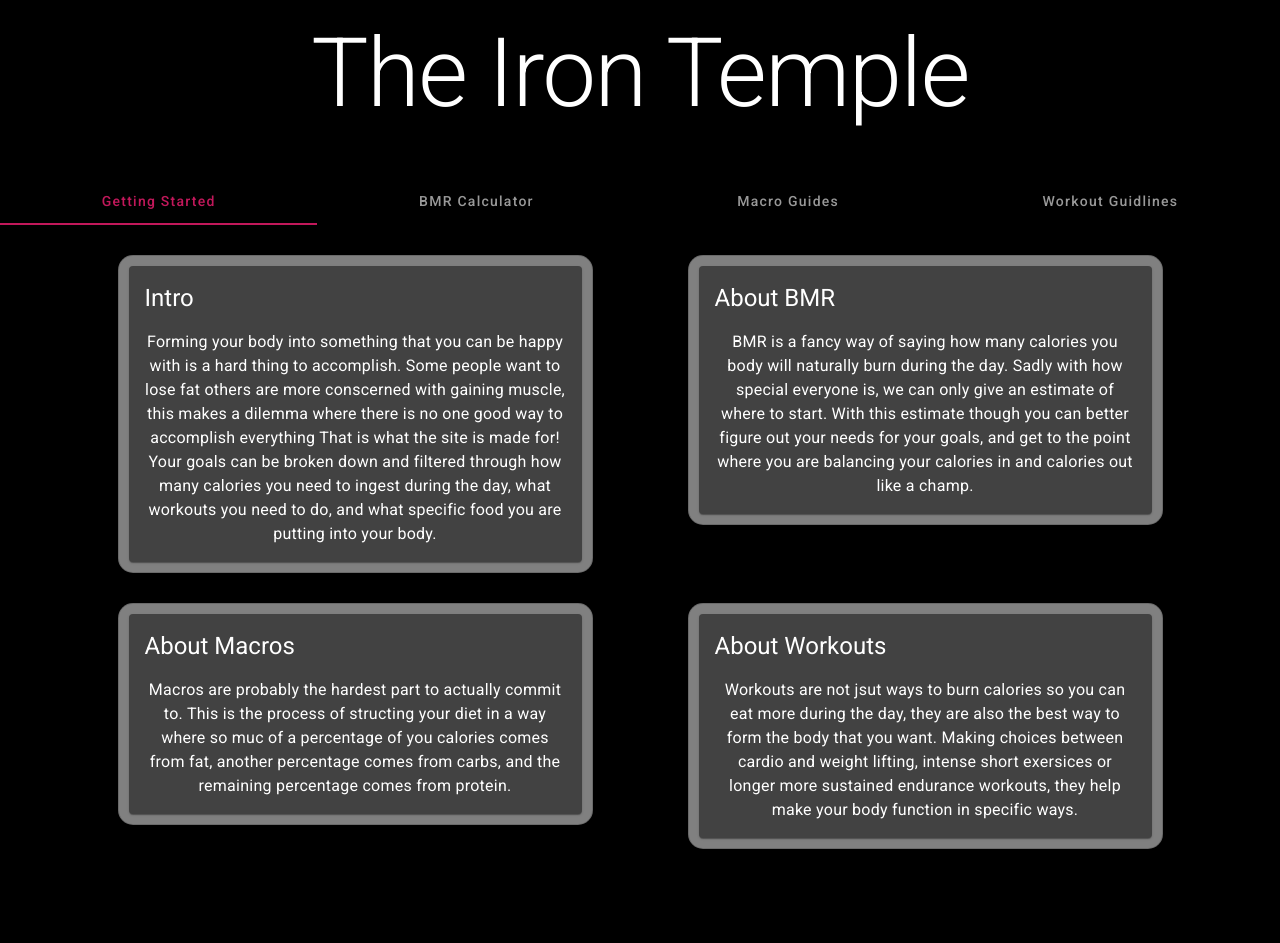
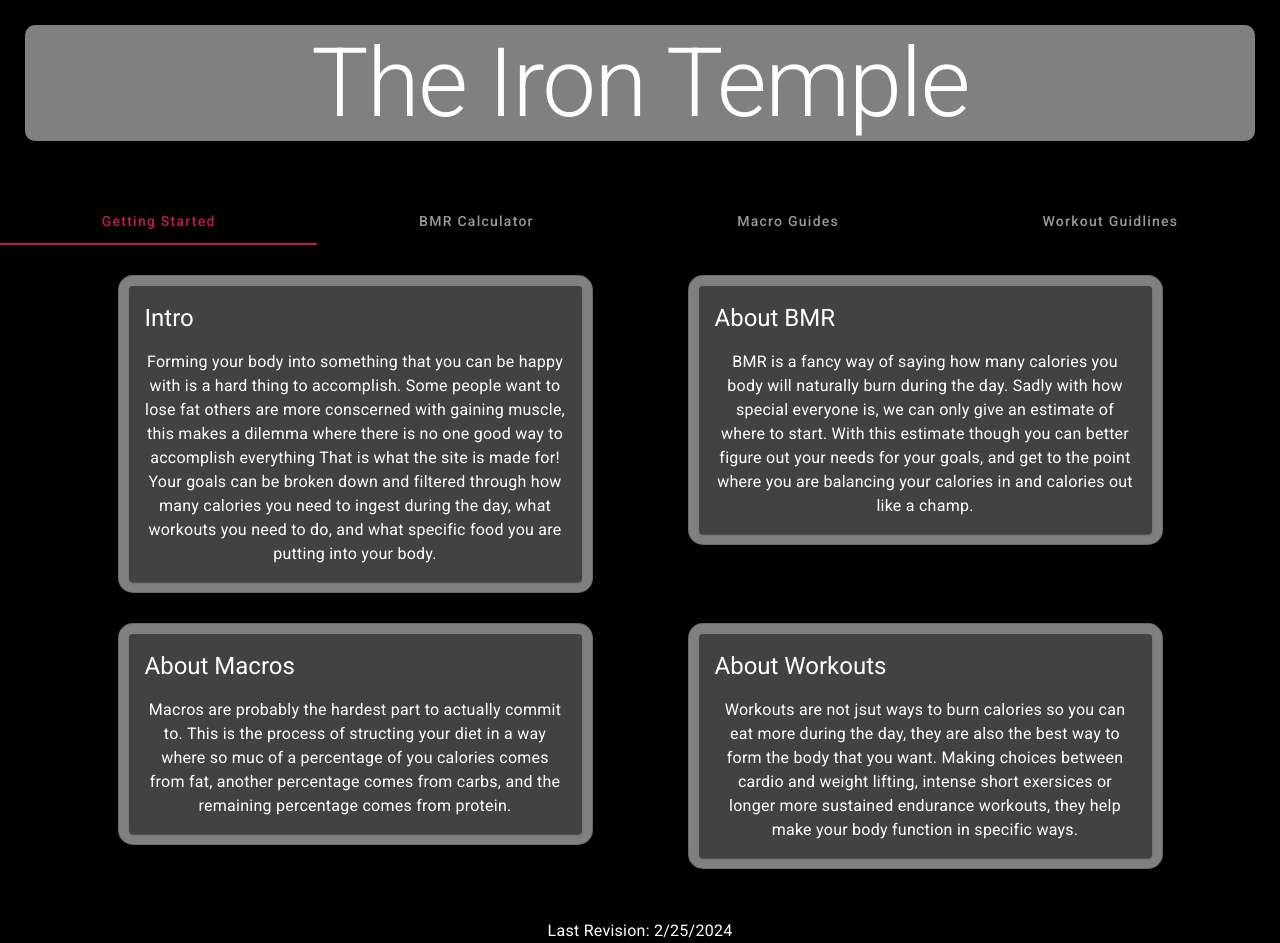
Before and after one commit to Collinblane13/project, an Angular app: page / in a window 1280 px wide. Before the commit the page ends 849 px from the top, so only its background shows below. Built offline with nearby package versions, Linux system fonts and the light colour scheme.

Commit message:
testing colors

```diff
--- a/src/app/app.component.html
+++ b/src/app/app.component.html
@@ -32,7 +32,7 @@
 
 <body>
     <header>
-        <p class="mat-headline-1">The Iron Temple</p>
+        <p class="mat-headline-1 head">The Iron Temple</p>
     </header>
     <main>
         <mat-tab-group animationDuration="0ms">
@@ -119,7 +119,7 @@
                                     <h1>Maintain</h1>
                                 </mat-card-header>
                                 <mat-card-content>
-                                    <h1 [innerHTML]="bmr"></h1>
+                                    <h1 [innerHTML]="bmrstr"></h1>
                                 </mat-card-content>
                             </mat-card>
                         </div>
@@ -129,7 +129,7 @@
                                     <h1>Gain</h1>
                                 </mat-card-header>
                                 <mat-card-content>
-                                    <h1 [innerHTML]="gain"></h1>
+                                    <h1 [innerHTML]="gainstr"></h1>
                                 </mat-card-content>
                             </mat-card>
                         </div>
@@ -339,8 +339,10 @@
             </mat-tab>
         </mat-tab-group>
     </main>
-    <footer>
-        <!-- Add copyright notices and other footer content here -->
+    <footer class="foot">
+        <p>
+            Last Revision: 2/25/2024
+        </p>
     </footer>
 </body>
 </html>
--- a/src/styles.css
+++ b/src/styles.css
@@ -32,3 +32,14 @@ header {margin: 25px; text-align: center; color:white;}
     text-align: center;
     border-radius: 15px;
 }
+
+.foot{
+    margin-top: 50px;
+    text-align: center;
+}
+
+.head{
+    background-color: grey;
+    padding: 10px;
+    border-radius: 10px;
+}
```
